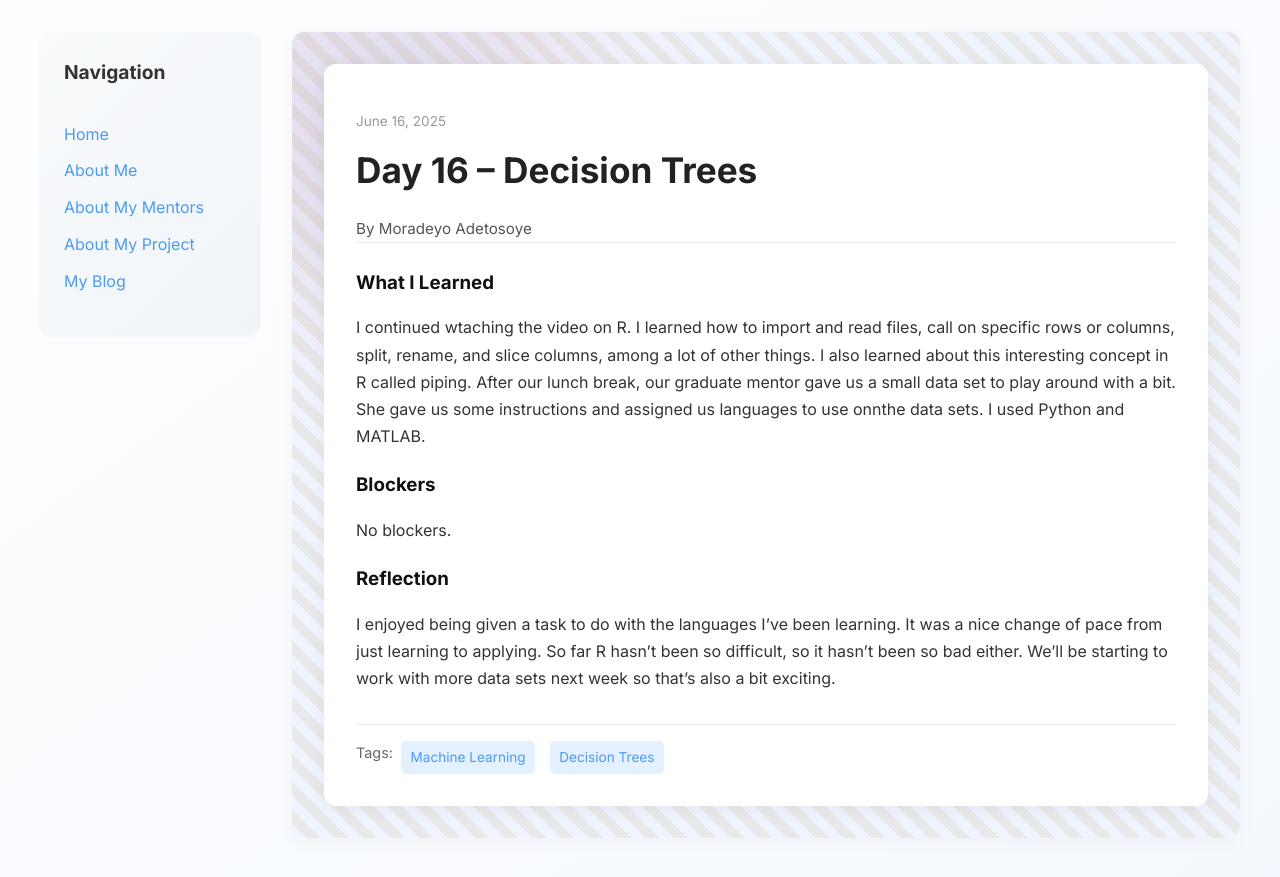
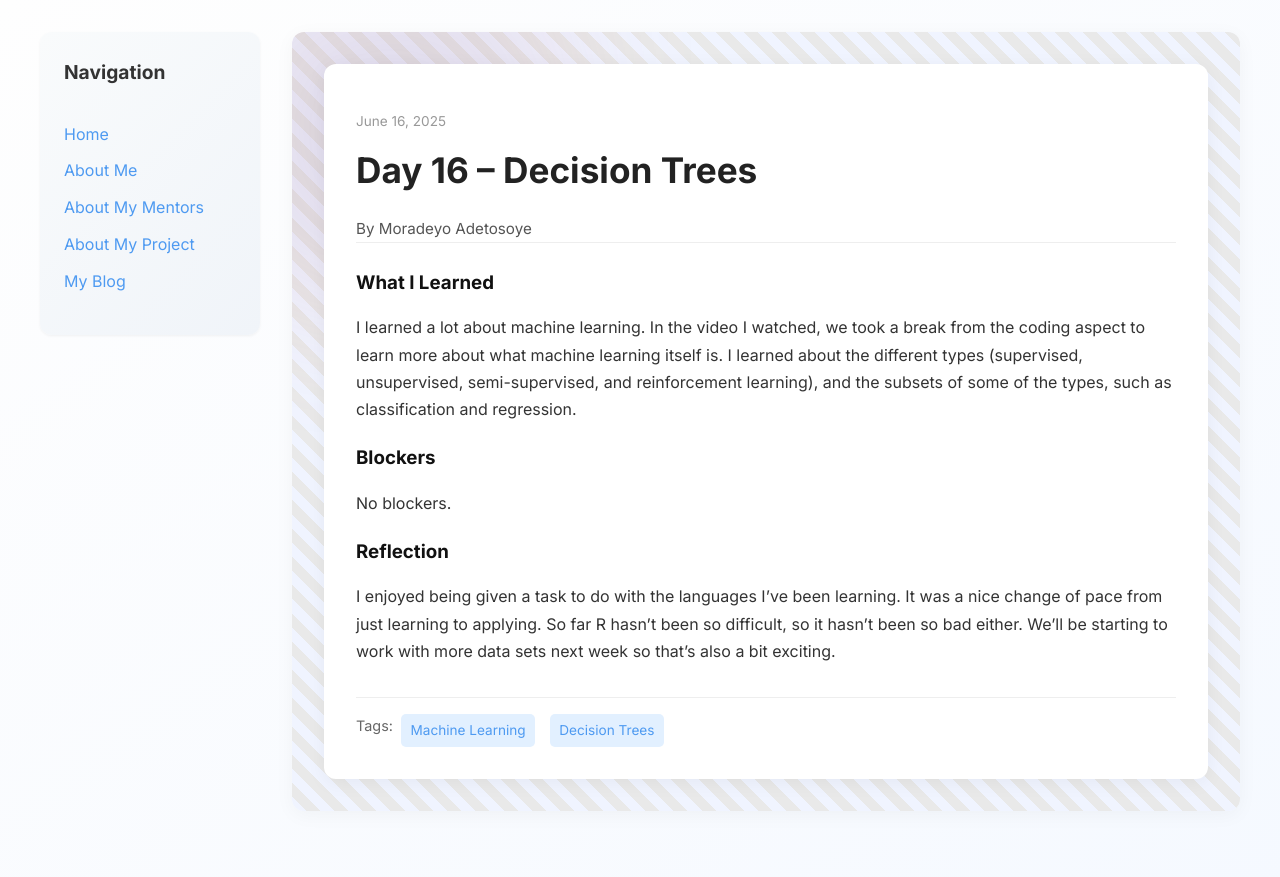
Before and after one commit to Deyo101/deyo101.github.io, a Jekyll site: the page built from _posts/2025-06-17-day-16.md, in a window 1280 px wide. Shown: the top 877 px of the page. Built offline with Jekyll 4.4.1, drawn with Linux system fonts in a browser that asks for light colours.

Commit message:
Update 2025-06-17-day-16.md

```diff
--- a/_posts/2025-06-17-day-16.md
+++ b/_posts/2025-06-17-day-16.md
@@ -7,7 +7,7 @@
 tags: ["Machine Learning", "Decision Trees"]
 
 what_i_learned: |
-  I continued wtaching the video on R. I learned how to import and read files, call on specific rows or columns, split, rename, and slice columns, among a lot of other things. I also learned about this interesting concept in R called piping. After our lunch break, our graduate mentor gave us a small data set to play around with a bit. She gave us some instructions and assigned us languages to use onnthe data sets. I used Python and MATLAB.
+  I learned a lot about machine learning. In the video I watched, we took a break from the coding aspect to learn more about what machine learning itself is. I learned about the different types (supervised, unsupervised, semi-supervised, and reinforcement learning), and the subsets of some of the types, such as classification and regression.
 
 blockers: |
   No blockers.
```
